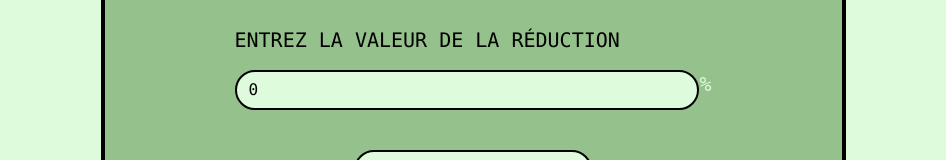
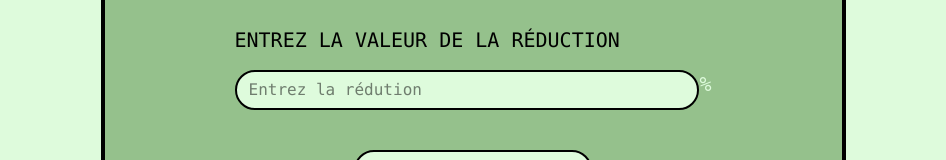
Before and after one commit to Ridaelko/sales, a React (Vite) app: page / in a window 1280 px wide. Shown: the part 363-523 px from the top of the page, without its empty margins (167-1113 px from the left). Built offline with nearby package versions, Linux system fonts and the light colour scheme.

Commit message:
add placeholded to seconde input

```diff
--- a/src/App.tsx
+++ b/src/App.tsx
@@ -56,7 +56,8 @@ const App = () => {
                 className="bg-[#DEFBDC] border-2 rounded-4xl h-10 mb-10 pl-3 w-full font-mono"
                 type="number"
                 id="sales"
-                value={sales}
+                placeholder="Entrez la rédution"
+                value={sales === 0 ? "" : sales}
                 onChange={(e) => {
                   setSales(parseFloat(e.target.value));
                 }}
```
